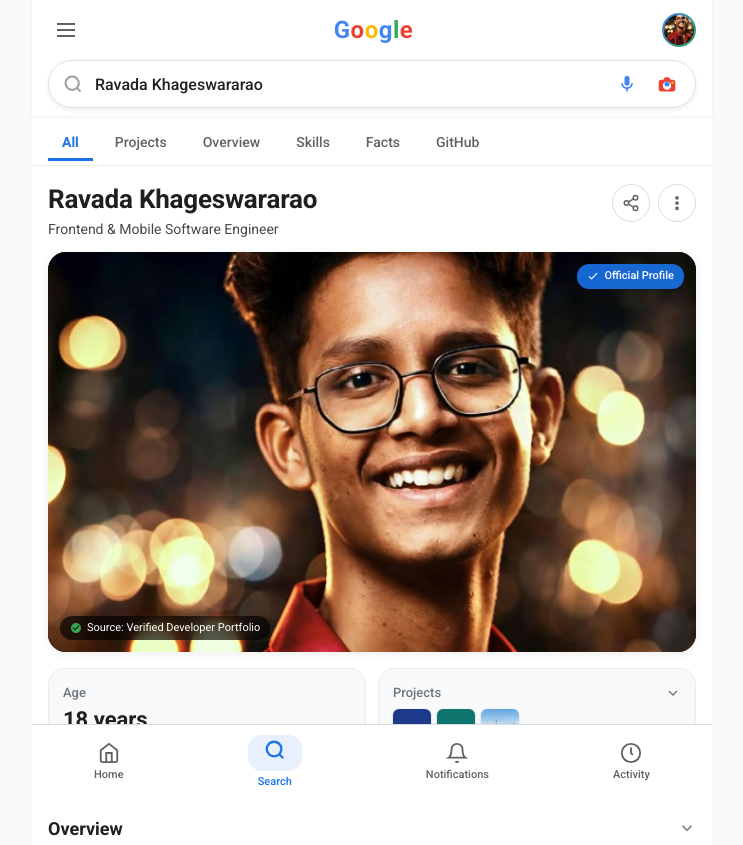
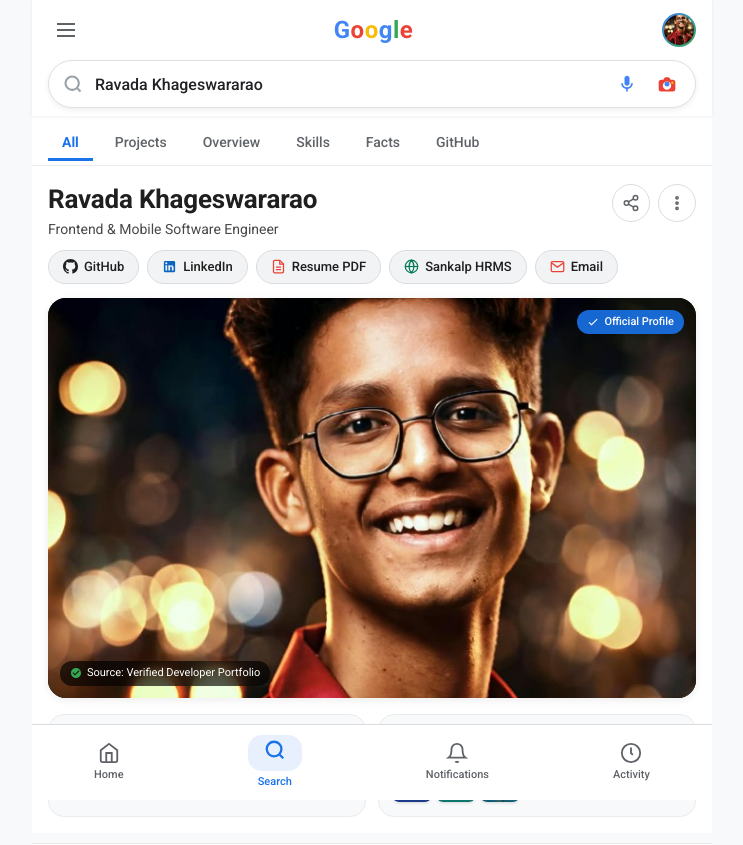
Before and after one commit to khageswararao-ship-it/khageswararao-ship-it.github.io, a plain HTML site: page index.html in a window 1280 px wide. Shown: the top 845 px of the page, without its empty margins (268-1011 px from the left). Drawn offline with Linux system fonts and the light colour scheme; a web font is replaced by a local one.

Commit message:
feat: add direct GitHub, LinkedIn, and Resume PDF links to profile header and schema

```diff
--- a/index.html
+++ b/index.html
@@ -37,8 +37,10 @@
     "url": "https://khageswararao-ship-it.github.io",
     "sameAs": [
       "https://github.com/khageswararao-ship-it",
+      "https://www.linkedin.com/in/khageswararao-ravada/",
       "https://sankalp-frontend-kohl.vercel.app",
-      "https://khageswararao-ship-it.github.io/harbour-link"
+      "https://khageswararao-ship-it.github.io/harbour-link",
+      "https://khageswararao-ship-it.github.io/Ravada_Khageswararao_Resume.pdf"
     ],
     "alumniOf": {
       "@type": "EducationalOrganization",
@@ -310,6 +312,36 @@
       display: flex;
       align-items: center;
       gap: 8px;
+    }
+
+    .kp-profiles-row {
+      display: flex;
+      gap: 8px;
+      margin-top: 10px;
+      overflow-x: auto;
+      padding-bottom: 2px;
+      scrollbar-width: none;
+    }
+    .kp-profiles-row::-webkit-scrollbar { display: none; }
+
+    .profile-badge-btn {
+      display: inline-flex;
+      align-items: center;
+      gap: 6px;
+      padding: 6px 14px;
+      border-radius: 20px;
+      background: #f1f3f4;
+      border: 1px solid #dadce0;
+      color: #1f1f1f;
+      text-decoration: none;
+      font-size: 13px;
+      font-weight: 500;
+      white-space: nowrap;
+      transition: background 0.15s, border-color 0.15s;
+    }
+    .profile-badge-btn:hover {
+      background: #e8eaed;
+      border-color: #bdc1c6;
     }
 
     .circle-icon-btn {
@@ -846,6 +878,30 @@
         </button>
       </div>
     </div>
+
+    <!-- Official Social & Developer Profiles -->
+    <div class="kp-profiles-row">
+      <a href="https://github.com/khageswararao-ship-it" target="_blank" class="profile-badge-btn" title="GitHub Profile">
+        <svg width="15" height="15" viewBox="0 0 24 24" fill="currentColor"><path d="M12 0C5.37 0 0 5.37 0 12c0 5.31 3.435 9.795 8.205 11.385.6.105.825-.255.825-.57 0-.285-.015-1.23-.015-2.235-3.015.555-3.795-.735-4.035-1.41-.135-.345-.72-1.41-1.23-1.695-.42-.225-1.02-.78-.015-.795.945-.015 1.62.87 1.845 1.23 1.08 1.815 2.805 1.305 3.495.99.105-.78.42-1.305.765-1.605-2.67-.3-5.46-1.335-5.46-5.925 0-1.305.465-2.385 1.23-3.225-.12-.3-.54-1.53.12-3.18 0 0 1.005-.315 3.3 1.23.96-.27 1.98-.405 3-.405s2.04.135 3 .405c2.295-1.56 3.3-1.23 3.3-1.23.66 1.65.24 2.88.12 3.18.765.84 1.23 1.905 1.23 3.225 0 4.605-2.805 5.625-5.475 5.925.435.375.81 1.095.81 2.22 0 1.605-.015 2.895-.015 3.3 0 .315.225.69.825.57A12.02 12.02 0 0024 12c0-6.63-5.37-12-12-12z"/></svg>
+        GitHub
+      </a>
+      <a href="https://www.linkedin.com/in/khageswararao-ravada/" target="_blank" class="profile-badge-btn" title="LinkedIn Profile">
+        <svg width="15" height="15" viewBox="0 0 24 24" fill="#0A66C2"><path d="M19 3a2 2 0 0 1 2 2v14a2 2 0 0 1-2 2H5a2 2 0 0 1-2-2V5a2 2 0 0 1 2-2h14m-.5 15.5v-5.3a3.26 3.26 0 0 0-3.26-3.26c-.85 0-1.84.52-2.28 1.3v-1.11h-2.79v8.37h2.79v-4.93c0-.77.62-1.4 1.39-1.4a1.4 1.4 0 0 1 1.4 1.4v4.93h2.75M6.88 8.56a1.68 1.68 0 0 0 1.68-1.68c0-.93-.75-1.69-1.68-1.69a1.69 1.69 0 0 0-1.69 1.69c0 .93.76 1.68 1.69 1.68m1.39 9.94v-8.37H5.5v8.37h2.77z"/></svg>
+        LinkedIn
+      </a>
+      <a href="Ravada_Khageswararao_Resume.pdf" target="_blank" class="profile-badge-btn" title="Download Resume">
+        <svg width="15" height="15" viewBox="0 0 24 24" fill="none" stroke="#EA4335" stroke-width="2"><path d="M14 2H6a2 2 0 0 0-2 2v16a2 2 0 0 0 2 2h12a2 2 0 0 0 2-2V8z"></path><polyline points="14 2 14 8 20 8"></polyline><line x1="16" y1="13" x2="8" y2="13"></line><line x1="16" y1="17" x2="8" y2="17"></line></svg>
+        Resume PDF
+      </a>
+      <a href="https://sankalp-frontend-kohl.vercel.app" target="_blank" class="profile-badge-btn" title="Live Sankalp App">
+        <svg width="15" height="15" viewBox="0 0 24 24" fill="none" stroke="#047857" stroke-width="2"><circle cx="12" cy="12" r="10"></circle><line x1="2" y1="12" x2="22" y2="12"></line><path d="M12 2a15.3 15.3 0 0 1 4 10 15.3 15.3 0 0 1-4 10 15.3 15.3 0 0 1-4-10 15.3 15.3 0 0 1 4-10z"></path></svg>
+        Sankalp HRMS
+      </a>
+      <a href="mailto:khageswararaor@gmail.com" class="profile-badge-btn" title="Send Email">
+        <svg width="15" height="15" viewBox="0 0 24 24" fill="none" stroke="#EA4335" stroke-width="2"><path d="M4 4h16c1.1 0 2 .9 2 2v12c0 1.1-.9 2-2 2H4c-1.1 0-2-.9-2-2V6c0-1.1.9-2 2-2z"></path><polyline points="22,6 12,13 2,6"></polyline></svg>
+        Email
+      </a>
+    </div>
   </div>
 
   <!-- HERO PROFILE IMAGE -->
@@ -924,7 +980,10 @@
         <span class="fact-key">Diploma:</span> Advanced Post Graduate Diploma in Computers (PGDC), Brightway Computers
       </li>
       <li class="fact-item">
-        <span class="fact-key">GitHub:</span> <a href="https://github.com/khageswararao-ship-it" target="_blank" class="fact-value-link">github.com/khageswararao-ship-it</a>
+        <span class="fact-key">Profiles:</span>
+        <a href="https://github.com/khageswararao-ship-it" target="_blank" class="fact-value-link">GitHub</a> •
+        <a href="https://www.linkedin.com/in/khageswararao-ravada/" target="_blank" class="fact-value-link">LinkedIn</a> •
+        <a href="Ravada_Khageswararao_Resume.pdf" target="_blank" class="fact-value-link">Resume PDF</a>
       </li>
       <li class="fact-item">
         <span class="fact-key">Contact:</span> <a href="mailto:khageswararaor@gmail.com" class="fact-value-link">khageswararaor@gmail.com</a> • +91 8919462344
```
Also changed, not shown: 1 other file.
